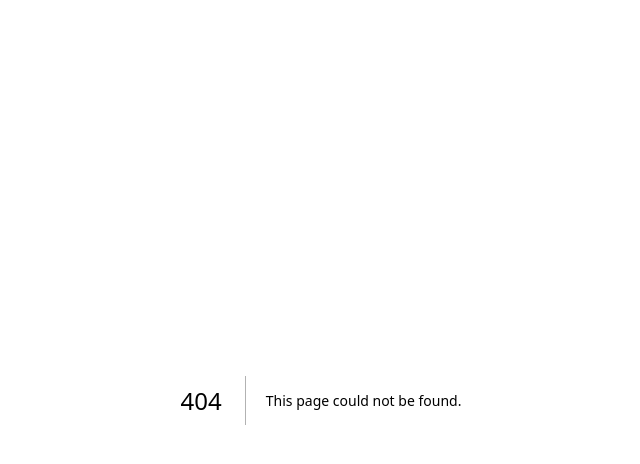
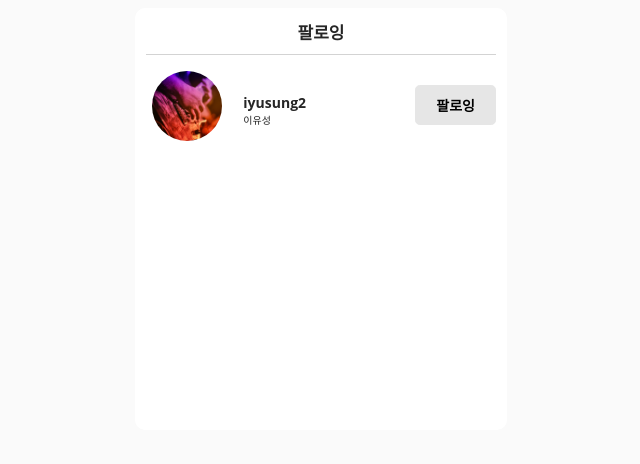
Before and after one commit to Icarly2701/futurepotato_front, a Next.js app in the folder front/: page /following in a window 1280 px wide. Before the commit this address had no page. Shown: the top 464 px of the page, without its empty margins (319-959 px from the left). Built offline with nearby package versions, Linux system fonts and the light colour scheme.

Commit message:
feat 팔로잉 팔로워 폼 추가 및 확인을 위한 page 추가

```diff
--- /dev/null
+++ b/front/components/FollowForm.js
@@ -0,0 +1,14 @@
+const FollowForm = () => {
+    return(
+        <div className="follow-wrapper">
+            <div className="profile-pic"><img src="/cover 1.png" alt /></div>
+            <div className="follow-name">
+                <p className="followname">iyusung2</p>
+                <p className="realname">이유성</p>
+            </div>
+            <button className="btn followbtn">팔로잉</button>
+        </div>
+    );
+};
+
+export default FollowForm;
--- /dev/null
+++ b/front/components/FollowList.js
@@ -0,0 +1,11 @@
+import FollowForm from "./FollowForm";
+
+const FollowList = () => {
+    return(
+        <div className="Follow_ing_list">
+            <FollowForm />
+        </div>
+    );
+}
+
+export default FollowList;
--- a/front/pages/app.css
+++ b/front/pages/app.css
@@ -271,6 +271,7 @@
 
 .right-col-detail{
   padding:20px;
+  padding-top: 0px;
   height: 100%;
   justify-content: space-between;
 }
@@ -412,6 +413,7 @@
 
 .post-content{
   width: 93.5%;
+  height: 120px;
   padding-left:20px;
   padding-top: 20px;
   padding-bottom: 20px;
@@ -420,6 +422,8 @@
 }
 
 .likes{
+  margin-top: 0;
+  margin-bottom:5px;
   font-weight: bold;
 }
 
@@ -437,15 +441,25 @@
 .post-time{
   color: rgba(0, 0, 0, 0.5);
   font-size: 12px;
+  margin-bottom:2px;
+}
+
+.post-story{
+  height: 30%;
 }
 
 .comment-wrapper{
   width: 100%;
-  height: 50px;
   border-radius: 1px solid #dfdfdf;
+  margin-top: 15px;
+  margin-bottom: 15px;
   display: flex;
   justify-content: space-between;
   align-items: center;
+}
+
+.comment-post{
+  height: 660px;
 }
 
 .comment-wrapper .icon{
@@ -1018,6 +1032,69 @@
 }
 
 .comment-list{
-  height:390px;
+  height:40%;
   border-bottom: 1px solid lightgray;
 }
+
+.follwing-block{
+  width: 400px;
+  height: 400px;
+  background: white;
+  backdrop-filter: blur(13.5px);
+  -webkit-backdrop-filter: blur(13.5px);
+  border-radius: 10px;
+  border: 1px solid rgba(255, 255, 255, 0.18);
+  position: relative;
+  padding: 10px;
+  justify-content: space-between;
+}
+
+.follwing-title{
+  display: flex;
+  justify-content: center;
+  padding-bottom: 10px;
+  font-weight: bold;
+  border-bottom: 1px solid lightgray;
+  font-size: 17px;
+}
+
+.follow-wrapper{
+  width: 100%;
+  height:80px;
+  display: flex;
+  justify-content: space-between;
+  padding-top: 10px;
+  padding-bottom:10px;
+}
+
+.follow-name{
+  margin-left: 10px;
+}
+
+.followname{
+  font-weight: bold;
+  font-size: 14px;
+  margin-bottom: 0;
+  margin-top: 27.5px;
+  margin-right: 100px;
+}
+
+.realname{
+  font-size: 10px;
+  margin: 0;
+}
+
+.followbtn{
+  font-size: 14px;
+  font-weight: bold;
+  background-color:#e6e6e6;
+  color:black;
+  border: 1px solid #e6e6e6;
+  border-radius: 0.3rem;
+  margin-top: 20px;
+  margin-bottom: 20px;
+  padding-left: 20px;
+  padding-right: 20px;
+  padding-top: 2px;
+  padding-bottom: 2px;
+}
--- /dev/null
+++ b/front/pages/following.js
@@ -0,0 +1,15 @@
+import FollowList from "../components/FollowList";
+
+const following = () => {
+    return(
+        <div className="flex-center">
+        <div className="modal_window_option">
+            <div className="follwing-title">팔로잉</div>
+            <FollowList />
+        </div>
+        </div>
+    );
+}
+
+
+export default following;
--- a/front/pages/userdeleteform.js
+++ b/front/pages/userdeleteform.js
@@ -2,7 +2,9 @@
 
 const userdeleteform = () => {
     return(
+        <div className="flex-center">
         <UserDeleteForm />
+        </div>
     );
 }
 
```
Also changed, not shown: front/components/DetailPage.js (+5 -3 lines), front/components/FolloingForm.js (added, +14 -0 lines), front/components/FollowerList.js (added, +10 -0 lines), front/pages/follower.js (added, +13 -0 lines), front/pages/postdeleteform.js (added, +10 -0 lines).
